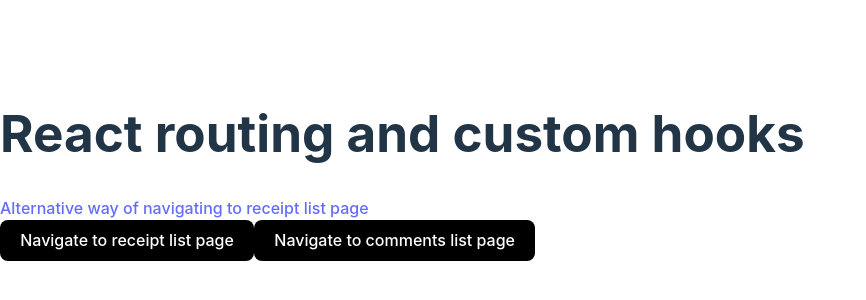
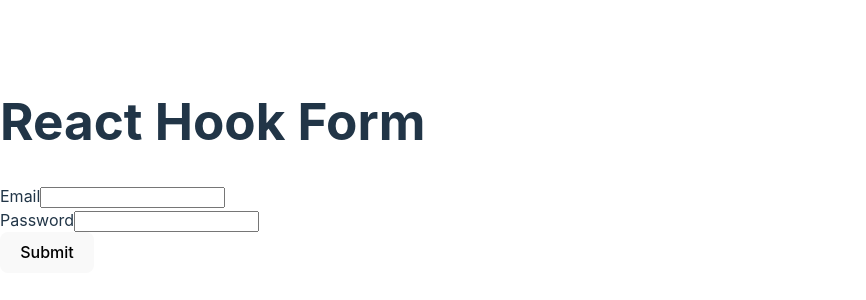
Before and after one commit to AshKemp/react-routing-and-custom-hooks, a React (Vite) app: page /react-hook-form in a window 1280 px wide. Shown: the part 234-534 px from the top of the page, without its empty margins (0-866 px from the left). Built offline with nearby package versions, Linux system fonts and the light colour scheme.

Commit message:
1. install react-hook-form 2. register inputs, form validation

```diff
--- a/package.json
+++ b/package.json
@@ -12,6 +12,7 @@
   "dependencies": {
     "react": "^18.3.1",
     "react-dom": "^18.3.1",
+    "react-hook-form": "^7.52.2",
     "react-router-dom": "^6.26.0"
   },
   "devDependencies": {
--- a/src/App.jsx
+++ b/src/App.jsx
@@ -4,6 +4,7 @@
 import ReceipeDetails from "./pages/receipe-details";
 import NotFound from "./pages/not-found";
 import Layout from "./pages/components/layout";
+import ReactHookFormExamplePage from "./pages/react-hook-form-example";
 
 function CustomRoutes() {
   const element = useRoutes([
@@ -23,11 +24,15 @@
           path: "receipe-list/:id",
           element: <ReceipeDetails />,
         },
-        {
-          path: "*",
-          element: <NotFound />,
-        },
       ],
+    },
+    {
+      path: "*",
+      element: <NotFound />,
+    },
+    {
+      path: "/react-hook-form",
+      element: <ReactHookFormExamplePage />,
     },
   ]);
   return element;
@@ -35,9 +40,9 @@
 function App() {
   const navigate = useNavigate();
   return (
-    <>
-      <h1>React routing and custom hooks</h1>
-      <div>
+    <div>
+      {/* <h1>React routing and custom hooks</h1> */}
+      {/* <div>
         <Link to={"/home/receipe-list"}>
           Alternative way of navigating to receipt list page
         </Link>
@@ -53,7 +58,7 @@
         style={{ background: "black", color: "white" }}
       >
         Navigate to comments list page
-      </button>
+      </button> */}
       {/* <Routes>
         <Route path="/home" element={<Layout />}>
           <Route path="receipe-list" element={<ReceipeList />} />
@@ -65,7 +70,7 @@
       </Routes>
        */}
       <CustomRoutes />
-    </>
+    </div>
   );
 }
 
--- /dev/null
+++ b/src/pages/react-hook-form-example/index.jsx
@@ -0,0 +1,60 @@
+import { useForm } from "react-hook-form";
+
+function ReactHookFormExamplePage() {
+  const {
+    register,
+    handleSubmit,
+    formState: { errors },
+  } = useForm();
+
+  function onSubmitForm(formData) {
+    console.log(formData);
+  }
+  return (
+    <div>
+      <h1>React Hook Form </h1>
+      <form onSubmit={handleSubmit(onSubmitForm)}>
+        <div>
+          <label>Email</label>
+          <input
+            {...register("email", {
+              required: true,
+            })}
+            name="email"
+            type="email"
+          />
+          {errors.email && errors.email.type === "required" ? (
+            <p style={{ color: "red", fontWeight: "bolder", margin: "20px" }}>
+              Email is required
+            </p>
+          ) : null}
+        </div>
+        <div>
+          <label>Password</label>
+          <input
+            {...register("password", {
+              required: true,
+              minLength: 5,
+            })}
+            name="password"
+            type="password"
+          />
+          {errors.password && errors.password.type === "required" ? (
+            <p style={{ color: "red", fontWeight: "bolder", margin: "20px" }}>
+              Password is required
+            </p>
+          ) : null}
+          {errors.password && errors.password.type === "minLength" ? (
+            <p style={{ color: "red", fontWeight: "bolder", margin: "20px" }}>
+              Password should be atleast 8 characters. Please verify the
+              password you enter.
+            </p>
+          ) : null}
+        </div>
+        <button type="submit">Submit</button>
+      </form>
+    </div>
+  );
+}
+
+export default ReactHookFormExamplePage;
```
Also changed, not shown: 1 other file (tests, documents, lock files or other folders).
